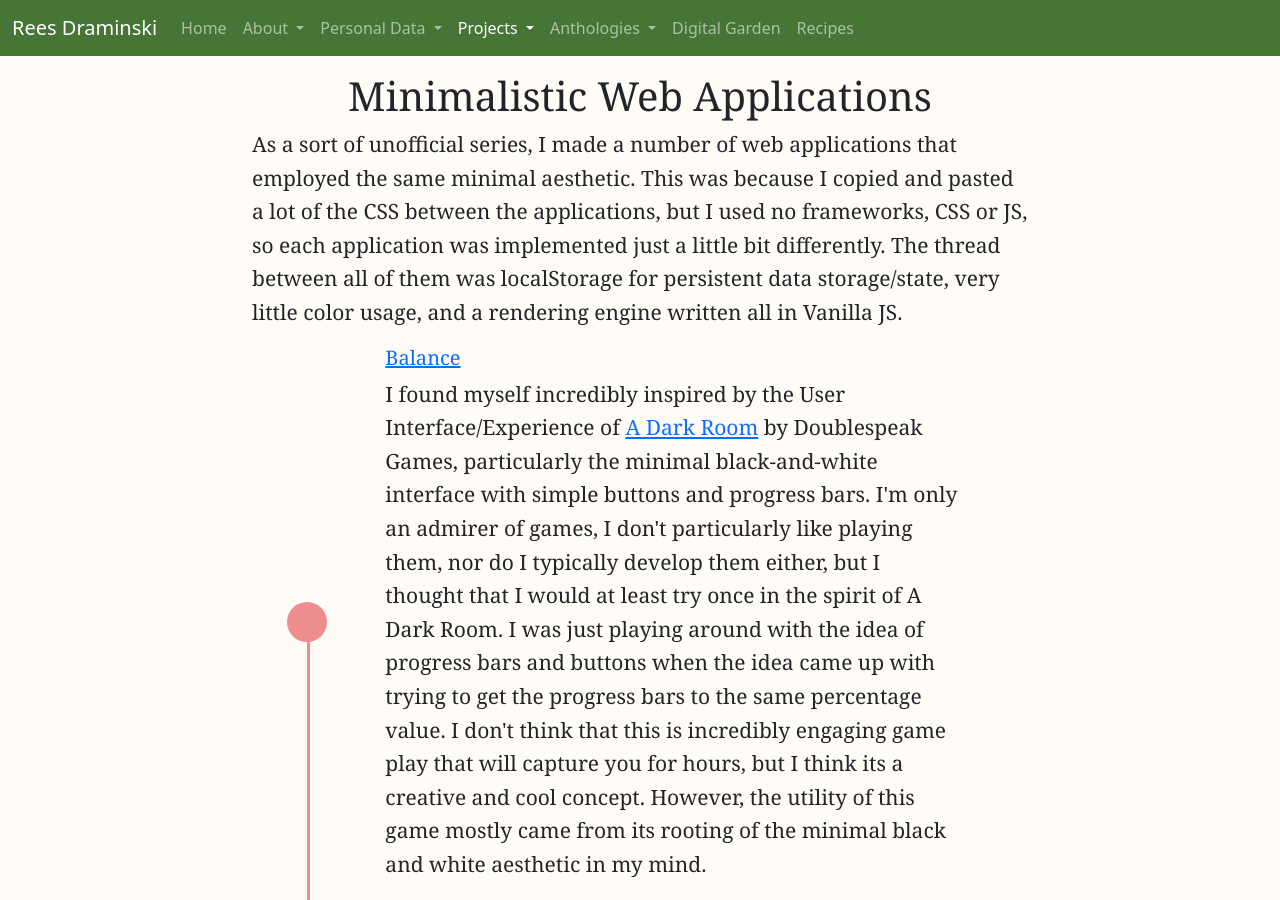
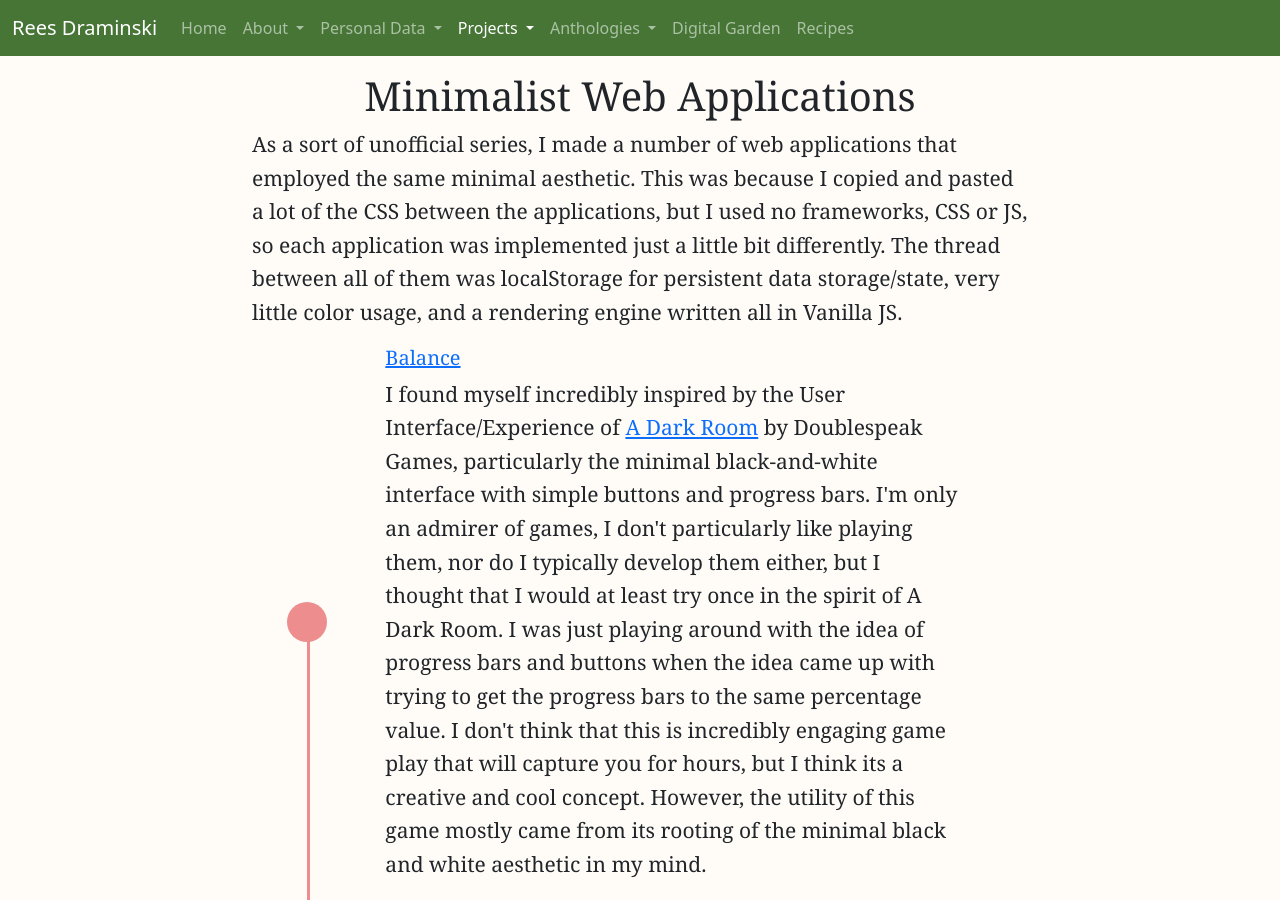
Before and after one commit to reeshuffled/reeshuffled.github.io, a Jekyll site: the page built from projects_minimalist_web_apps.html, in a window 1280 px wide and 900 px high. Built offline with Jekyll 4.4.1, drawn with Linux system fonts in a browser that asks for light colours.

Commit message:
make small copy changes

```diff
--- a/_includes/menu.html
+++ b/_includes/menu.html
@@ -103,8 +103,8 @@
                         </li>
 
                         <li>
-                            <a class="dropdown-item text-white {% if page.permalink == '/projects/minimalistic-web-apps' %}active{% endif %}"
-                                href="/projects/minimalistic-web-apps">Minimalistic Web Apps</a>
+                            <a class="dropdown-item text-white {% if page.permalink == '/projects/minimalist-web-apps' %}active{% endif %}"
+                                href="/projects/minimalist-web-apps">Minimalist Web Apps</a>
                         </li>
 
                         <li>
--- a/garden.html
+++ b/garden.html
@@ -66,7 +66,7 @@
                 </li>
 
                 <li>
-                    {{total_tags}} Tags
+                    {{total_tags}} Topics
                 </li>
             </ul>
 
--- a/index.html
+++ b/index.html
@@ -25,8 +25,8 @@
 
         <section id="content" class="container">
             <p>
-                Hello! My name is <span class="custom_highlight">Rees Draminski</span>, and I currently work as a <span class="custom_highlight">Data Engineer</span>. I graduated from <a href="https://umbc.edu">UMBC</a> in May 2022 where I studied
-                <span class="custom_highlight">Philosophy</span> and <span class="custom_highlight">Computer Science</span>.
+                Hello! My name is <span class="custom_highlight">Rees Draminski</span>, and I currently work as a <span class="custom_highlight">Software Engineer</span> at a large U.S. bank. I graduated from <a href="https://umbc.edu">UMBC</a> in May 2022 where I studied
+                <span class="custom_highlight">Philosophy</span> and <span class="custom_highlight">Computer Science</span>. This website is a collection of things about me as well as things I have made (written, programmed, collected, etc). I highly encourage you to browse around and find what interests you!
             </p>
 
             <p>
--- a/projects_minimalistic_web_apps.html
+++ b/projects_minimalist_web_apps.html
@@ -1,6 +1,6 @@
 ---
-title: Minimalistic Web Applications
-permalink: /projects/minimalistic-web-apps
+title: Minimalist Web Applications
+permalink: /projects/minimalist-web-apps
 layout: page
 category: Projects
 ---
```
